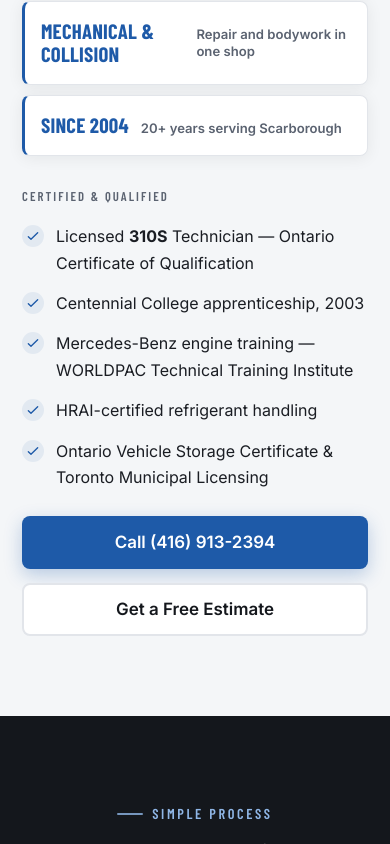
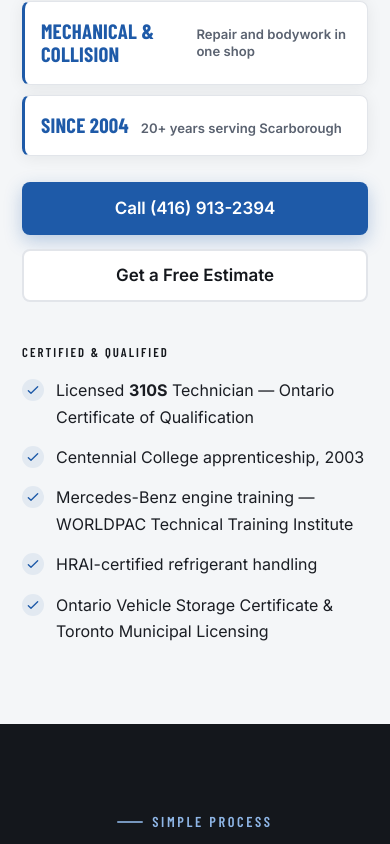
Before and after one commit to pamiramiry/import-auto-specialist, a plain HTML site: page index.html in a window 390 px wide. Shown: the part 5348-6192 px from the top of the page. Drawn offline with nearby package versions, Linux system fonts and the light colour scheme.

Commit message:
Rebalance About: move credentials under the photo
Credentials list moved out of the left text column into a third grid item
under the photo (right column); left column spans both rows so the two
columns even out in height. Removes the long empty gap and shortens the
section. Mobile stacks photo -> text -> credentials.

Co-Authored-By: Claude Opus 4.8 <noreply@anthropic.com>

```diff
--- a/index.html
+++ b/index.html
@@ -584,17 +584,6 @@
             </li>
           </ul>
 
-          <div class="about-creds">
-            <p class="about-creds-title">Certified &amp; Qualified</p>
-            <ul class="check-list">
-              <li><svg viewBox="0 0 24 24" width="22" height="22" aria-hidden="true"><path fill="none" stroke="currentColor" stroke-width="2" stroke-linecap="round" stroke-linejoin="round" d="m5 13 4 4L19 7"/></svg><span>Licensed <strong>310S</strong> Technician — Ontario Certificate of Qualification</span></li>
-              <li><svg viewBox="0 0 24 24" width="22" height="22" aria-hidden="true"><path fill="none" stroke="currentColor" stroke-width="2" stroke-linecap="round" stroke-linejoin="round" d="m5 13 4 4L19 7"/></svg><span>Centennial College apprenticeship, 2003</span></li>
-              <li><svg viewBox="0 0 24 24" width="22" height="22" aria-hidden="true"><path fill="none" stroke="currentColor" stroke-width="2" stroke-linecap="round" stroke-linejoin="round" d="m5 13 4 4L19 7"/></svg><span>Mercedes-Benz engine training — WORLDPAC Technical Training Institute</span></li>
-              <li><svg viewBox="0 0 24 24" width="22" height="22" aria-hidden="true"><path fill="none" stroke="currentColor" stroke-width="2" stroke-linecap="round" stroke-linejoin="round" d="m5 13 4 4L19 7"/></svg><span>HRAI-certified refrigerant handling</span></li>
-              <li><svg viewBox="0 0 24 24" width="22" height="22" aria-hidden="true"><path fill="none" stroke="currentColor" stroke-width="2" stroke-linecap="round" stroke-linejoin="round" d="m5 13 4 4L19 7"/></svg><span>Ontario Vehicle Storage Certificate &amp; Toronto Municipal Licensing</span></li>
-            </ul>
-          </div>
-
           <div class="about-actions">
             <a href="tel:+14169132394" class="btn btn-blue btn-lg">Call (416) 913-2394</a>
             <a href="#estimate" class="btn btn-outline-dark btn-lg">Get a Free Estimate</a>
@@ -604,6 +593,18 @@
           <!-- Stand-in stock photo (CC-licensed, see images/README.md). Swap for a real photo of
                this shop's own technicians when available. -->
           <img src="images/technician-diagnostic.jpg" alt="Technician running a computerized diagnostic on a vehicle's engine" width="1200" height="800" loading="lazy">
+        </div>
+        <!-- Credentials sit UNDER the photo (right column) on desktop so the two columns balance in
+             height; they reflow to the bottom of the stack on mobile (see styles.css .about-grid). -->
+        <div class="about-creds reveal">
+          <p class="about-creds-title">Certified &amp; Qualified</p>
+          <ul class="check-list">
+            <li><svg viewBox="0 0 24 24" width="22" height="22" aria-hidden="true"><path fill="none" stroke="currentColor" stroke-width="2" stroke-linecap="round" stroke-linejoin="round" d="m5 13 4 4L19 7"/></svg><span>Licensed <strong>310S</strong> Technician — Ontario Certificate of Qualification</span></li>
+            <li><svg viewBox="0 0 24 24" width="22" height="22" aria-hidden="true"><path fill="none" stroke="currentColor" stroke-width="2" stroke-linecap="round" stroke-linejoin="round" d="m5 13 4 4L19 7"/></svg><span>Centennial College apprenticeship, 2003</span></li>
+            <li><svg viewBox="0 0 24 24" width="22" height="22" aria-hidden="true"><path fill="none" stroke="currentColor" stroke-width="2" stroke-linecap="round" stroke-linejoin="round" d="m5 13 4 4L19 7"/></svg><span>Mercedes-Benz engine training — WORLDPAC Technical Training Institute</span></li>
+            <li><svg viewBox="0 0 24 24" width="22" height="22" aria-hidden="true"><path fill="none" stroke="currentColor" stroke-width="2" stroke-linecap="round" stroke-linejoin="round" d="m5 13 4 4L19 7"/></svg><span>HRAI-certified refrigerant handling</span></li>
+            <li><svg viewBox="0 0 24 24" width="22" height="22" aria-hidden="true"><path fill="none" stroke="currentColor" stroke-width="2" stroke-linecap="round" stroke-linejoin="round" d="m5 13 4 4L19 7"/></svg><span>Ontario Vehicle Storage Certificate &amp; Toronto Municipal Licensing</span></li>
+          </ul>
         </div>
       </div>
     </section>
--- a/styles.css
+++ b/styles.css
@@ -607,7 +607,12 @@ a.cred-card:hover .cred-link-cue, a.cred-card:focus-visible .cred-link-cue { col
 
 /* ---------------- About ---------------- */
 .about { background: var(--grey-light); }
-.about-grid { display: grid; grid-template-columns: 1fr 1fr; gap: var(--space-5); align-items: center; }
+.about-grid { display: grid; grid-template-columns: 1fr 1fr; column-gap: var(--space-5); row-gap: 26px; align-items: start; }
+/* Left column spans both rows; photo + credentials stack in the right column so the two columns
+   balance in height (keeps the About section compact). Reset to auto when stacked (≤900, below). */
+.about-text  { grid-column: 1; grid-row: 1 / span 2; }
+.about-media { grid-column: 2; grid-row: 1; }
+.about-creds { grid-column: 2; grid-row: 2; margin-top: 0; }
 .about-text .section-label { text-align: left; }
 .about-text h2 { margin-bottom: 18px; }
 .about-text p { color: var(--grey-text); margin-bottom: 16px; }
@@ -642,8 +647,7 @@ a.cred-card:hover .cred-link-cue, a.cred-card:focus-visible .cred-link-cue { col
   .about-stat-num { font-size: 1.3rem; }
 }
 
-/* About credentials (owner's confirmed certifications) */
-.about-creds { margin-top: 30px; }
+/* About credentials (owner's confirmed certifications) — placement handled by .about-grid above */
 .about-creds-title {
   font-family: var(--font-head); text-transform: uppercase;
   letter-spacing: .16em; font-weight: 600; font-size: .8rem;
@@ -1175,6 +1179,9 @@ section[aria-label="Customer review"] > .container { padding-left: 0; padding-ri
   .main-nav, .header-cta { display: none; }
   .hamburger { display: flex; }
   .about-grid, .contact-grid { grid-template-columns: 1fr; gap: var(--space-4); }
+  /* Clear the desktop row/column placement so items flow in one column; photo first, then text,
+     then credentials at the bottom. */
+  .about-text, .about-media, .about-creds { grid-column: auto; grid-row: auto; }
   .about-media { order: -1; }
   /* .cred-grid stays 3-col here (base rule); it stacks to 1 column at ≤640 (see below). */
   /* Solid charcoal (= the hero overlay's top colour) so the header→hero seam reads as one band,
```
